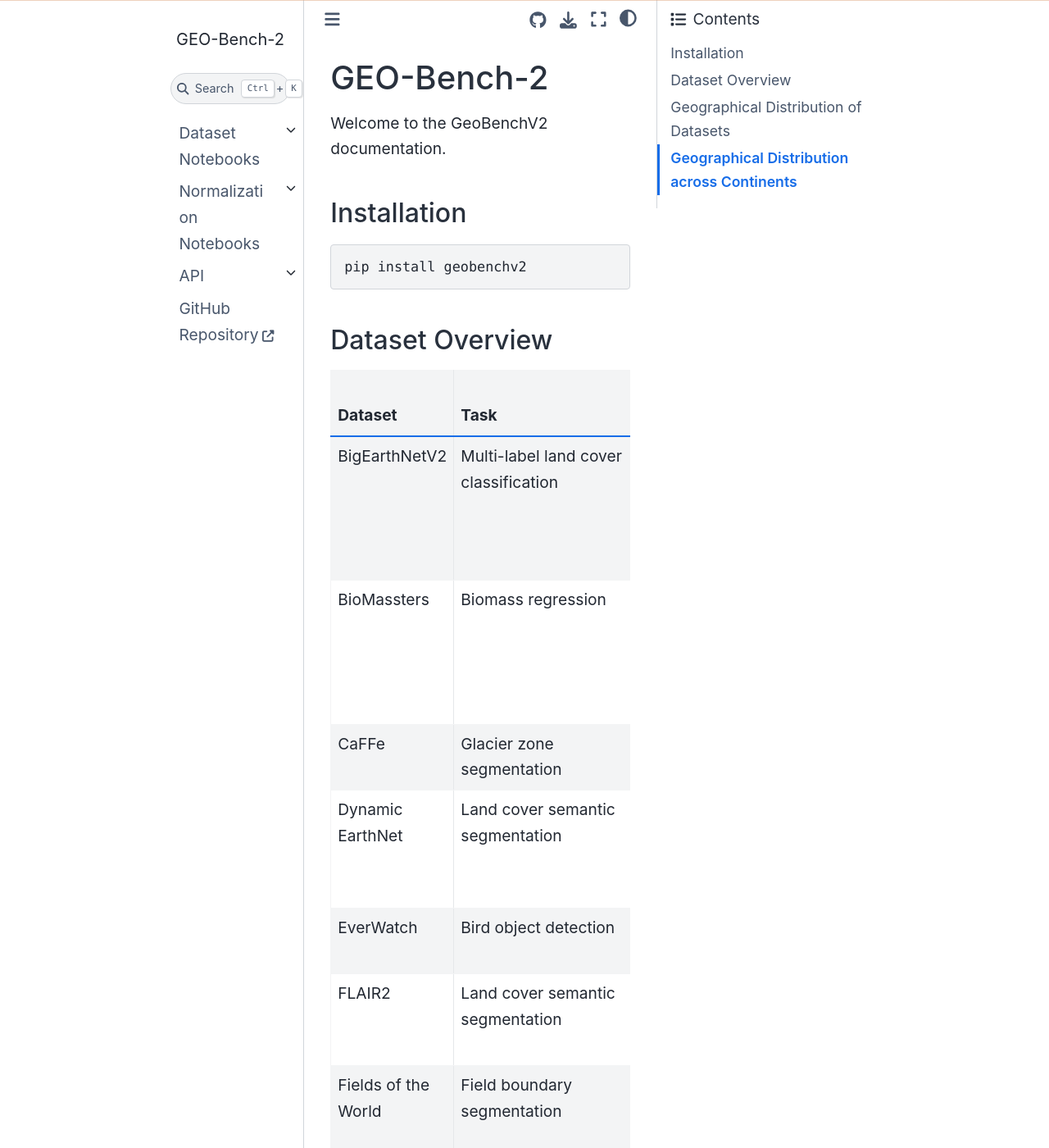
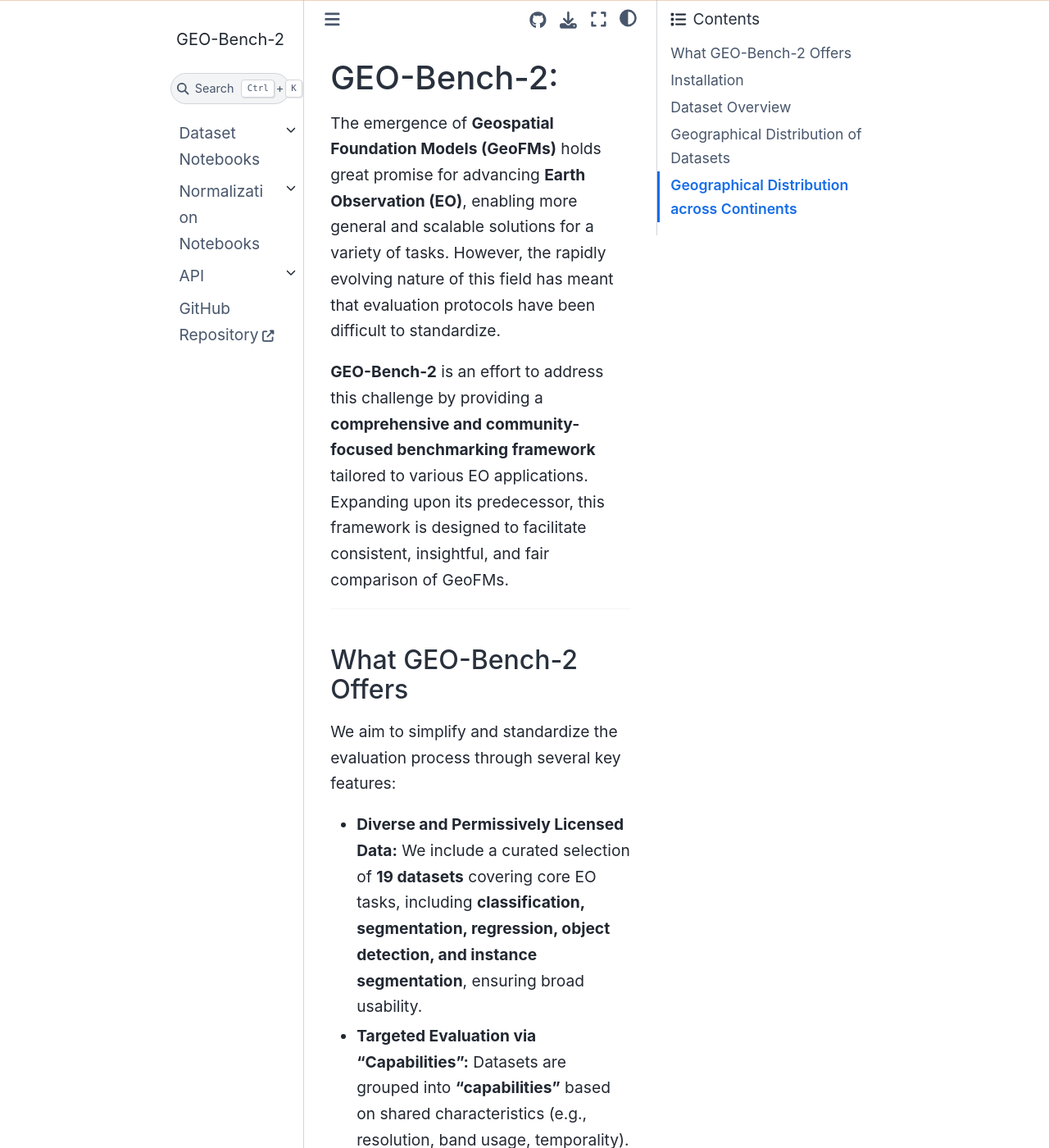
Before and after one commit to The-AI-Alliance/GEO-Bench-2, a Sphinx documentation site: the page built from docs/index.md, in a window 1280 px wide and 1400 px high. Shown: the whole window at 82% size. Built offline with Sphinx 7.4.7 and the Sphinx Book theme 1.1.4, drawn with Linux system fonts in a browser that asks for light colours; pages that are not in the unit, such as notebooks, are missing from menus; some of the changed text lies outside the part shown.

Commit message:
intro text docs

```diff
--- a/docs/index.md
+++ b/docs/index.md
@@ -1,6 +1,20 @@
-# GEO-Bench-2
+# GEO-Bench-2:
 
-Welcome to the GeoBenchV2 documentation.
+The emergence of **Geospatial Foundation Models (GeoFMs)** holds great promise for advancing **Earth Observation (EO)**, enabling more general and scalable solutions for a variety of tasks. However, the rapidly evolving nature of this field has meant that evaluation protocols have been difficult to standardize.
+
+**GEO-Bench-2** is an effort to address this challenge by providing a **comprehensive and community-focused benchmarking framework** tailored to various EO applications. Expanding upon its predecessor, this framework is designed to facilitate consistent, insightful, and fair comparison of GeoFMs.
+
+---
+
+## What GEO-Bench-2 Offers
+
+We aim to simplify and standardize the evaluation process through several key features:
+
+* **Diverse and Permissively Licensed Data:** We include a curated selection of **19 datasets** covering core EO tasks, including **classification, segmentation, regression, object detection, and instance segmentation**, ensuring broad usability.
+* **Targeted Evaluation via "Capabilities":** Datasets are grouped into **"capabilities"** based on shared characteristics (e.g., resolution, band usage, temporality). This feature supports flexible benchmarking, allowing users to assess a model's strengths on specific types of EO data.
+* **Robust Metrics and Efficiency:** We utilize the **normalized interquartile mean (IQM)** for more robust model comparison and incorporate subsampling strategies to help make large-scale evaluation more efficient.
+* **Ease of Use with TerraTorch:** Integration with the TerraTorch open-source toolkit. However, all datasets and datamodules can also be used independently of TerraTorch
+
 
 ## Installation
 
```
